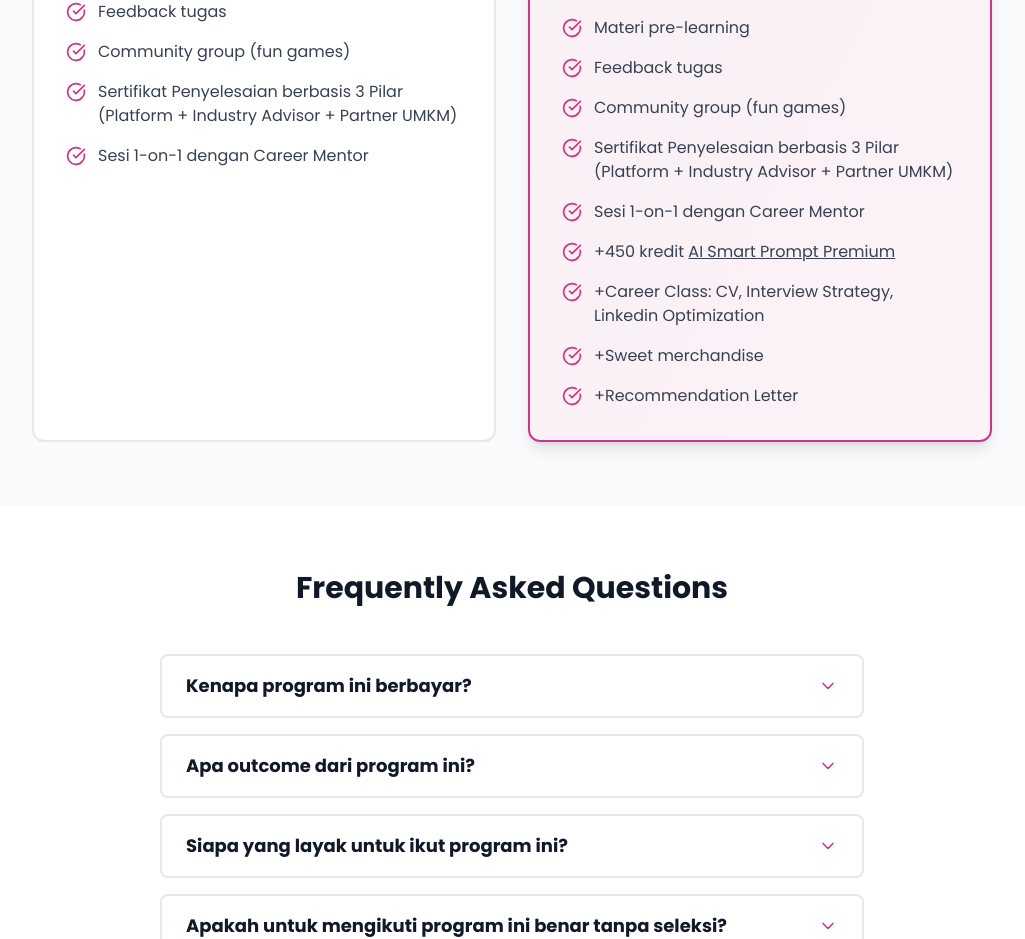
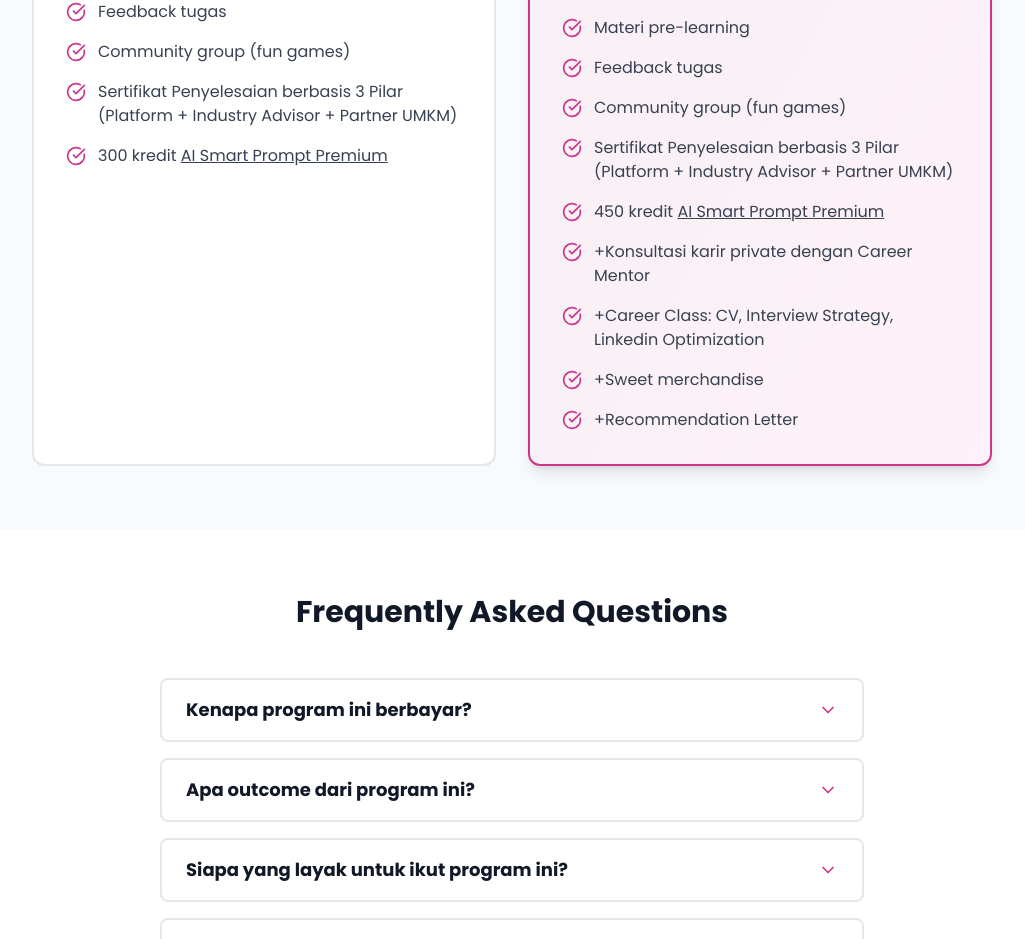
Before and after one commit to ihl-akmal/landing-website, a Next.js app: page /wcl-pbi/socmed-strategist in a window 1280 px wide. Shown: the part 7193-8132 px from the top of the page, without its empty margins (128-1153 px from the left). Built offline with nearby package versions, Linux system fonts and the light colour scheme; no server answers.

Commit message:
fix: #2 update pricing package

```diff
--- a/app/wcl-pbi/socmed-strategist/page-client.tsx
+++ b/app/wcl-pbi/socmed-strategist/page-client.tsx
@@ -335,7 +335,12 @@ export default function SocialMediaContentStrategistPage() {
         "Feedback tugas",
         "Community group (fun games)",
         "Sertifikat Penyelesaian berbasis 3 Pilar (Platform + Industry Advisor + Partner UMKM)",
-        "Sesi 1-on-1 dengan Career Mentor",
+        <>
+          300 kredit{" "}
+              <a href="https://prompthink.vercel.app" className="underline" target="_blank">
+                AI Smart Prompt Premium
+              </a>
+        </>,
 
       ],
     },
@@ -358,13 +363,13 @@ export default function SocialMediaContentStrategistPage() {
         "Community group (fun games)",
 
         "Sertifikat Penyelesaian berbasis 3 Pilar (Platform + Industry Advisor + Partner UMKM)",
-        "Sesi 1-on-1 dengan Career Mentor",
         <>
-          +450 kredit{" "}
+          450 kredit{" "}
               <a href="https://prompthink.vercel.app" className="underline" target="_blank">
                 AI Smart Prompt Premium
               </a>
         </>,
+        "+Konsultasi karir private dengan Career Mentor",
         "+Career Class: CV, Interview Strategy, Linkedin Optimization",
         "+Sweet merchandise",
         "+Recommendation Letter"
```
